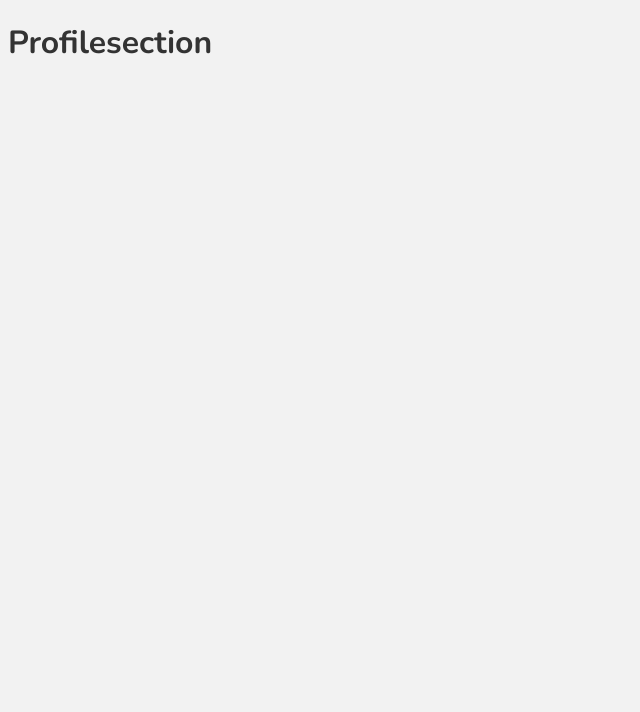
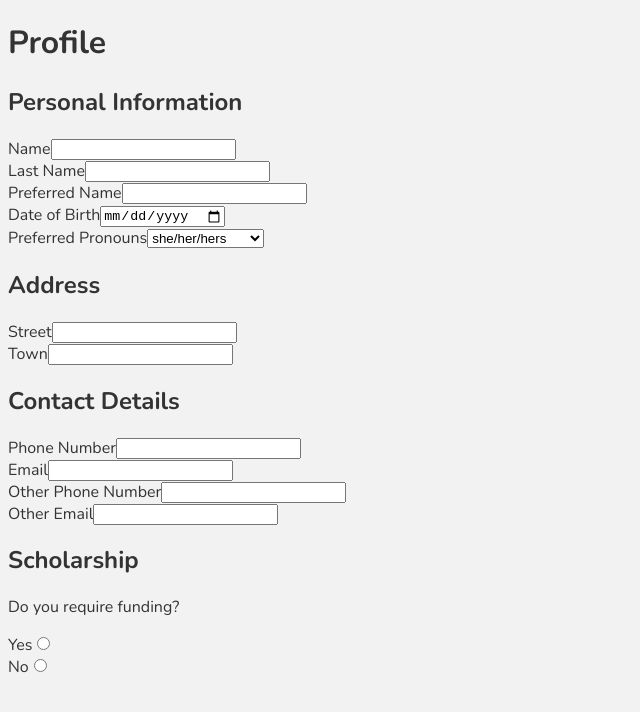
Before and after one commit to mpukabaofficial/hectorfoundationapp, a Next.js app: page /application/profile in a window 1280 px wide. Shown: the top 712 px of the page, without its empty margins (0-640 px from the left). Built offline with nearby package versions, Linux system fonts and the light colour scheme.

Commit message:
Profile form started

```diff
--- a/pages/application/profile.js
+++ b/pages/application/profile.js
@@ -2,9 +2,80 @@ import Link from "next/link";
 
 const Profilesection = () => {
   return (
-    <h1>
-      <Link href="/">Profilesection</Link>
-    </h1>
+    <div>
+      <h1>Profile</h1>
+      <form action="submit" method="post">
+        <section>
+          <h2>Personal Information</h2>
+          <div>
+            <label for="name">Name</label>
+            <input type="text" id="name" name="name" required />
+          </div>
+          <div>
+            <label for="last">Last Name</label>
+            <input type="text" id="last" name="last" required />
+          </div>
+          <div>
+            <label for="pname">Preferred Name</label>
+            <input type="text" id="pname" name="pname" />
+          </div>
+          <div>
+            <label for="dob">Date of Birth</label>
+            <input type="date" id="last" name="last" required />
+          </div>
+          <div>
+            <label for="gender">Preferred Pronouns</label>
+            <select name="gender" id="gender" required>
+              <option value="female">she/her/hers</option>
+              <option value="male">he/him/his</option>
+              <option value="non-binary">they/them/theirs</option>
+            </select>
+          </div>
+        </section>
+        <section>
+          <h2>Address</h2>
+          <div>
+            <label for="street">Street</label>
+            <input type="text" id="street" name="street" required />
+          </div>
+          <div>
+            <label for="town">Town</label>
+            <input type="text" id="town" name="town" required />
+          </div>
+        </section>
+        <section>
+          <h2>Contact Details</h2>
+          <div>
+            <label for="phone">Phone Number</label>
+            <input type="tel" id="phone" name="phone" required />
+          </div>
+          <div>
+            <label for="last">Email</label>
+            <input type="email" id="last" name="last" />
+          </div>
+          <div>
+            <label for="othrphone">Other Phone Number</label>
+            <input type="tel" id="othrphone" name="othrphone" />
+          </div>
+          <div>
+            <label for="last">Other Email</label>
+            <input type="email" id="last" name="last" />
+          </div>
+        </section>
+        <section>
+          <h2>Scholarship</h2>
+          <p>Do you require funding?</p>
+          <div>
+            <label for="yesScholarship">Yes</label>
+            <input type="radio" id="yesScholarship" name="yesScholarship" />
+          </div>
+          <div>
+            <label for="noScholarship">No</label>
+            <input type="radio" id="noScholarship" name="noScholarship" />
+          </div>
+        </section>
+      </form>
+    </div>
   );
 };
 
```
Also changed, not shown: Components/user.js (added, +10 -0 lines), pages/application/index.js (+18 -4 lines), pages/users.js (+6 -3 lines), pages/application/submission.js (renamed from pages/application/signature.js).
